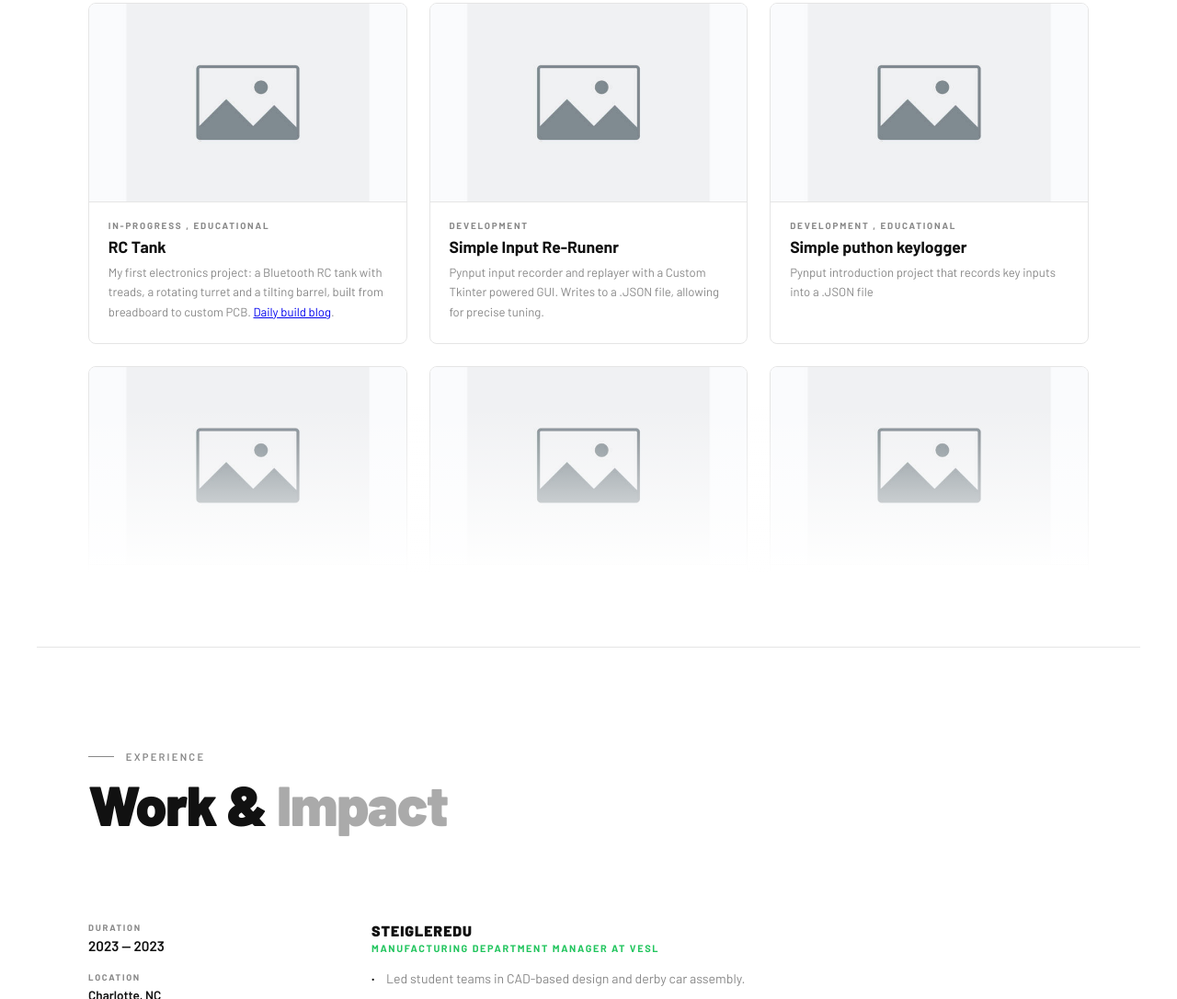
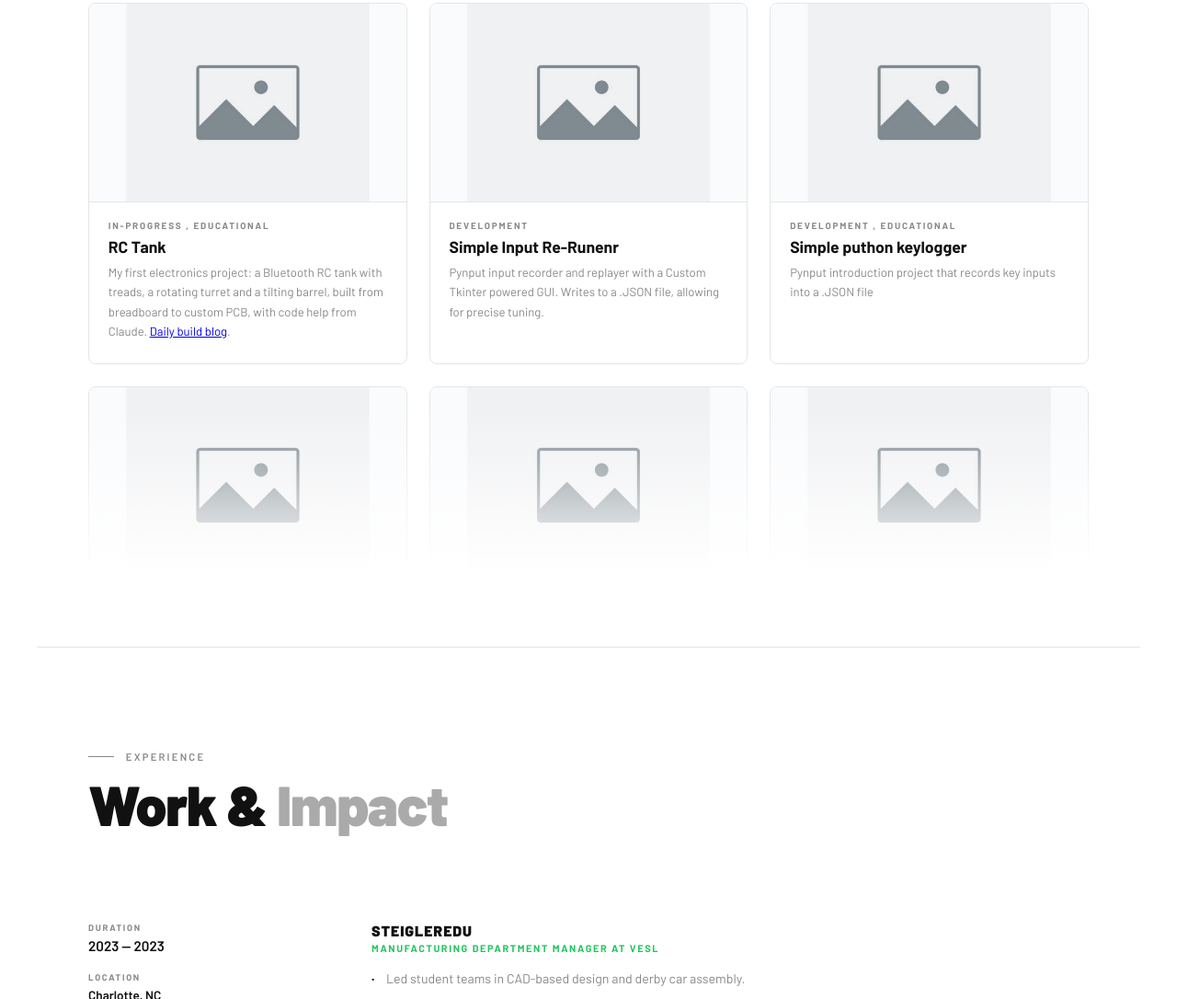
Before and after one commit to HiMyNamesSeb/HiMyNamesSeb.github.io, a plain HTML site: page index.html in a window 1280 px wide. Shown: the part 2393-3479 px from the top of the page at 92% size. Drawn offline with Linux system fonts and the light colour scheme.

Commit message:
Credit Claude for code help in project write-up

```diff
--- a/index.html
+++ b/index.html
@@ -1021,7 +1021,7 @@
             <a href="https://github.com/HiMyNamesSeb/rc-tank" target="_blank">↗</a>
           </div>
           <div class="project-name">RC Tank</div>
-          <div class="project-desc">My first electronics project: a Bluetooth RC tank with treads, a rotating turret and a tilting barrel, built from breadboard to custom PCB. <a href="https://github.com/HiMyNamesSeb/Blogs/tree/main/rc-tank-project" target="_blank">Daily build blog</a>.</div>
+          <div class="project-desc">My first electronics project: a Bluetooth RC tank with treads, a rotating turret and a tilting barrel, built from breadboard to custom PCB, with code help from Claude. <a href="https://github.com/HiMyNamesSeb/Blogs/tree/main/rc-tank-project" target="_blank">Daily build blog</a>.</div>
         </div>
       </div>
 
```
